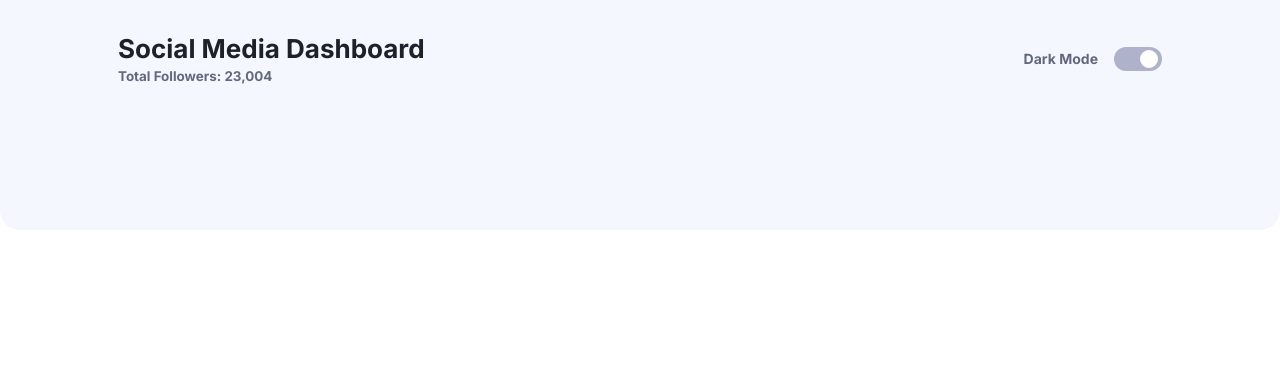
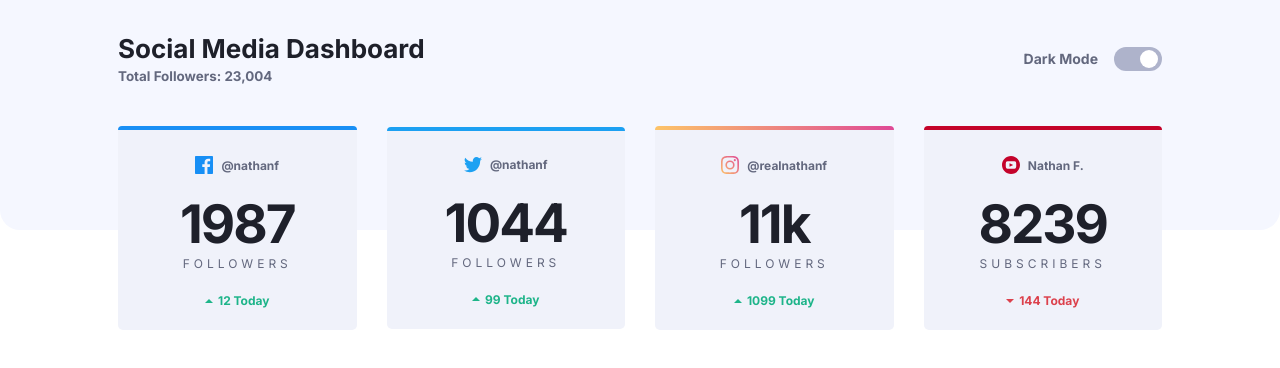
Before and after one commit to wbilashee/social-media-dashboard, a plain HTML site: page index.html in a window 1280 px wide. Drawn offline with Linux system fonts and the light colour scheme.

Commit message:
overall done

```diff
--- a/app/scss/_globals.scss
+++ b/app/scss/_globals.scss
@@ -44,6 +44,14 @@ a {
   max-width: 68.25rem;
 }
 
+main {
+  transform: translateY(-2.5rem);
+
+  @include breakpoint-up(medium) {
+    transform: translateY(-6.5rem);
+  }
+}
+
 // Flex
 .flex {
   display: flex;
@@ -60,3 +68,12 @@ a {
     justify-content: space-between;
   }
 }
+
+// Grid
+.grid {
+  display: grid;
+
+  &-ai-c {
+    align-items: center;
+  }
+}
--- /dev/null
+++ b/app/scss/_overall.scss
@@ -0,0 +1,113 @@
+.overall {
+  text-align: center;
+  grid-template-columns: 1fr;
+  gap: 1.5rem 1.875rem;
+
+  @include breakpoint-up(medium) {
+    grid-template-columns: repeat(2, 1fr);
+  }
+
+  @include breakpoint-up(large) {
+    grid-template-columns: repeat(4, 1fr);
+  }
+
+  &__card {
+    cursor: pointer;
+    border-radius: 0.3125rem;
+    background: var(--card-bg);
+
+    .bar {
+      width: 100%;
+      height: 0.25rem;
+      border-top-left-radius: 1rem;
+      border-top-right-radius: 1rem;
+
+      &-facebook {
+        background: $facebook;
+      }
+
+      &-twitter {
+        background: $twitter;
+      }
+
+      &-instagram {
+        background: $instagram;
+      }
+
+      &-youtube {
+        background: $youtube;
+      }
+    }
+
+    .profile {
+      margin-top: 1.875rem;
+
+      @include breakpoint-up(medium) {
+        margin-top: 1.625rem;
+      }
+
+      img {
+        width: 1.25rem;
+        margin-right: 0.5rem;
+
+        @include breakpoint-up(medium) {
+          width: 1.125rem;
+        }
+      }
+
+      p {
+        font-weight: bold;
+        font-size: 0.75rem;
+        color: var(--small-text);
+      }
+    }
+
+    h1 {
+      font-size: 3.5rem;
+      margin-top: 1.125rem;
+      letter-spacing: -2px;
+      color: var(--bold-text);
+
+      @include breakpoint-up(medium) {
+        font-size: 3.3125rem;
+      }
+    }
+
+    h1 + p {
+      font-size: 0.75rem;
+      color: var(--small-text);
+      letter-spacing: 0.3125rem;
+      text-transform: uppercase;
+
+      @include breakpoint-up(medium) {
+        letter-spacing: 0.25rem;
+      }
+    }
+
+    .stat {
+      padding: 1.5rem 0;
+
+      @include breakpoint-up(medium) {
+        padding: 1.375rem 0;
+      }
+
+      img {
+        margin-right: 0.3125rem;
+      }
+
+      p {
+        color: $limeGreen;
+        font-weight: bold;
+        font-size: 0.75rem;
+      }
+    }
+
+    &:last-child {
+      .stat {
+        p {
+          color: #dc414c;
+        }
+      }
+    }
+  }
+}
--- a/app/scss/style.scss
+++ b/app/scss/style.scss
@@ -2,3 +2,4 @@
 @import "mixins";
 @import "globals";
 @import "header";
+@import "overall";
--- a/index.html
+++ b/index.html
@@ -28,29 +28,63 @@
         </div>
       </div>
     </header>
+    <main>
+      <section class="overall container grid grid-ai-c">
+        <div class="overall__card grid">
+          <div class="bar bar-facebook"></div>
+          <div class="profile flex flex-ai-c flex-jc-c">
+            <img src="./images/icon-facebook.svg" alt="facebook" />
+            <p>@nathanf</p>
+          </div>
+          <h1>1987</h1>
+          <p>Followers</p>
+          <div class="stat flex flex-ai-c flex-jc-c">
+            <img src="./images/icon-up.svg" alt="icon-up" />
+            <p>12 Today</p>
+          </div>
+        </div>
+        <div class="overall__card grid">
+          <div class="bar bar-twitter"></div>
+          <div class="profile flex flex-ai-c flex-jc-c">
+            <img src="./images/icon-twitter.svg" alt="twitter" />
+            <p>@nathanf</p>
+          </div>
+          <h1>1044</h1>
+          <p>Followers</p>
+          <div class="stat flex flex-ai-c flex-jc-c">
+            <img src="./images/icon-up.svg" alt="icon-up" />
+            <p>99 Today</p>
+          </div>
+        </div>
+        <div class="overall__card grid">
+          <div class="bar bar-instagram"></div>
+          <div class="profile flex flex-ai-c flex-jc-c">
+            <img src="./images/icon-instagram.svg" alt="instagram" />
+            <p>@realnathanf</p>
+          </div>
+          <h1>11k</h1>
+          <p>Followers</p>
+          <div class="stat flex flex-ai-c flex-jc-c">
+            <img src="./images/icon-up.svg" alt="icon-up" />
+            <p>1099 Today</p>
+          </div>
+        </div>
+        <div class="overall__card grid">
+          <div class="bar bar-youtube"></div>
+          <div class="profile flex flex-ai-c flex-jc-c">
+            <img src="./images/icon-youtube.svg" alt="youtube" />
+            <p>Nathan F.</p>
+          </div>
+          <h1>8239</h1>
+          <p>Subscribers</p>
+          <div class="stat flex flex-ai-c flex-jc-c">
+            <img src="./images/icon-down.svg" alt="icon-down" />
+            <p>144 Today</p>
+          </div>
+        </div>
+      </section>
+    </main>
     <!--
-  @nathanf
-  1987
-  Followers
-  12 Today
-
-  @nathanf
-  1044
-  Followers
-  99 Today
-
-  @realnathanf
-  11k
-  Followers
-  1099 Today
-
-  Nathan F.
-  8239
-  Subscribers
-  144 Today
-
-
-
   Overview - Today
 
   Page Views
```
Also changed, not shown: dist/style.css, 1 other file.
